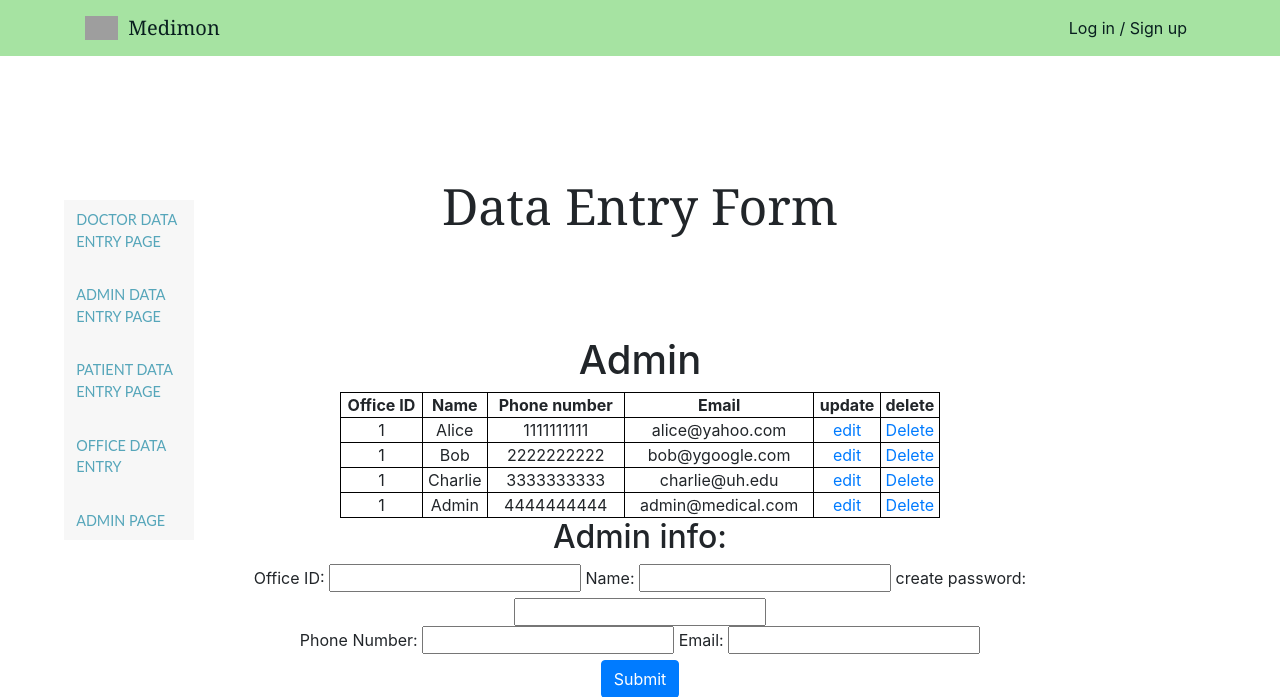
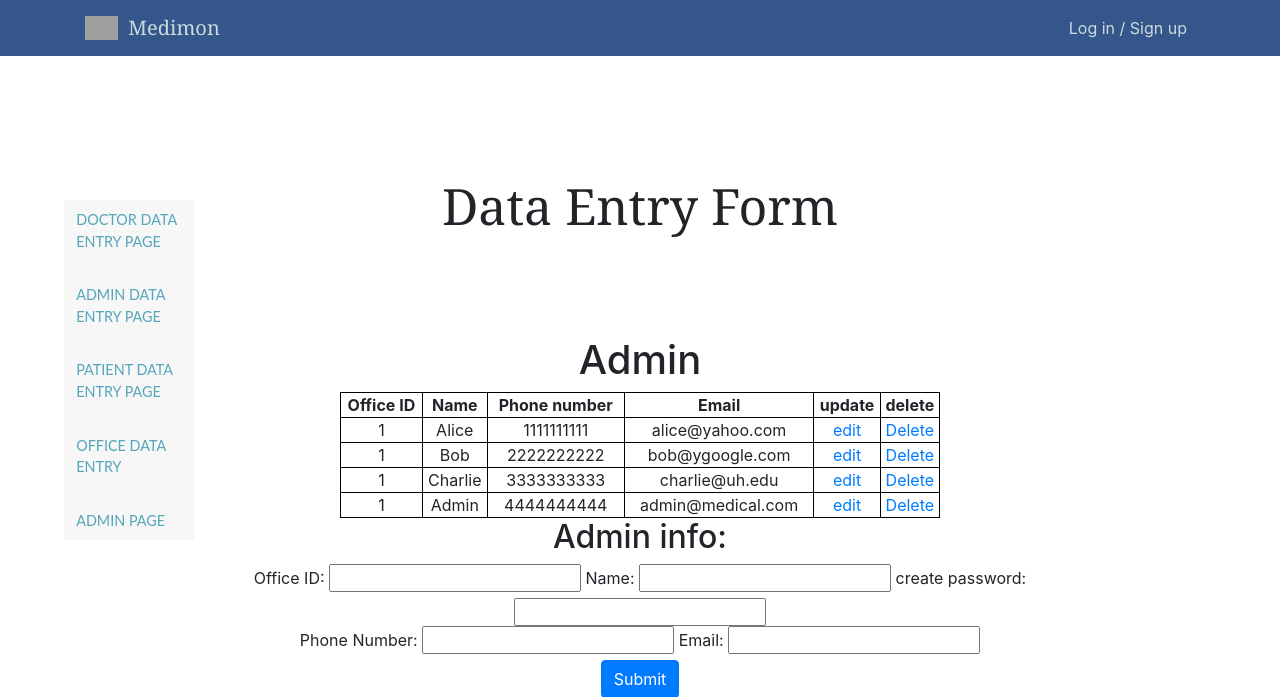
Before and after one commit to xxalsgh0203/Medical_reservation, a PHP site: page /cosc3380/adminPages/adminDataEntry.php in a window 1280 px wide. Shown: the top 697 px of the page. Run offline with PHP 8.4, Linux system fonts and the light colour scheme; data comes from the database, SQL or seed files in the repository; grey boxes are pictures that could not be loaded.

Commit message:
css update

```diff
--- a/css/style.css
+++ b/css/style.css
@@ -3,12 +3,12 @@
   # Navigation Menu
   --------------------------------------------------------------*/
   .nav-back {
-    background: #a6e3a2;
+    background: #34568B;
     color: #fff;
   }
 
   .navbar-brand {
-    color: rgb(9, 31, 31);
+    color: rgb(203, 219, 219);
     font-family:Cambria, Cochin, Georgia, Times, 'Times New Roman', serif;
     font: bold;
   }
@@ -18,7 +18,7 @@
   }
 
   .nav-link {
-    color: rgb(9, 31, 31);
+    color: rgb(203, 219, 219);
   }
 
   .nav-link:hover {
@@ -88,7 +88,7 @@
     font-family: "Open Sans", sans-serif;
     margin-top: 20px;
     font-size: 24px;
-    color: rgb(220, 110, 110);
+    color: #FF6F61;
   }
 
   #hero h2 {
@@ -146,7 +146,7 @@
     bottom: 0;
     text-align: center;
     font-size: 0.9rem;
-    background: #a6e3a2;
+    background: #34568B;
     display: hidden;
   }
 
--- a/index.php
+++ b/index.php
@@ -33,7 +33,7 @@
 
 
   <!-- Footer-->
-  <?php include_once("./php/footer.php"); ?>
+  <!-- <?php include_once("./php/footer.php"); ?> -->
 
 </body>
 
```
